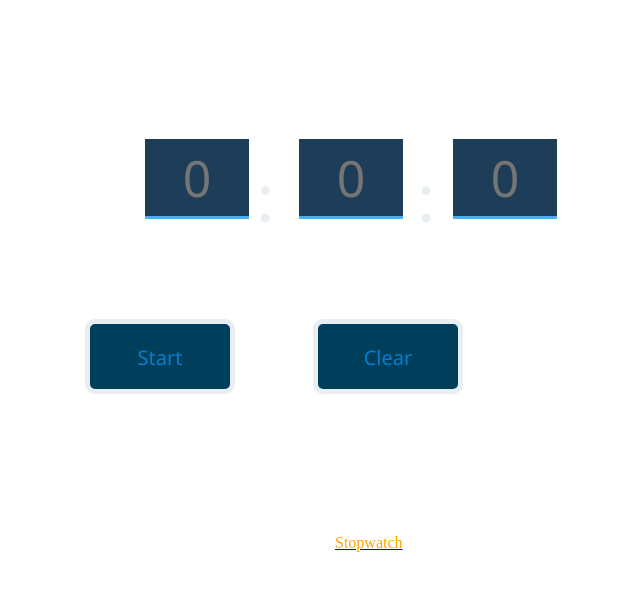
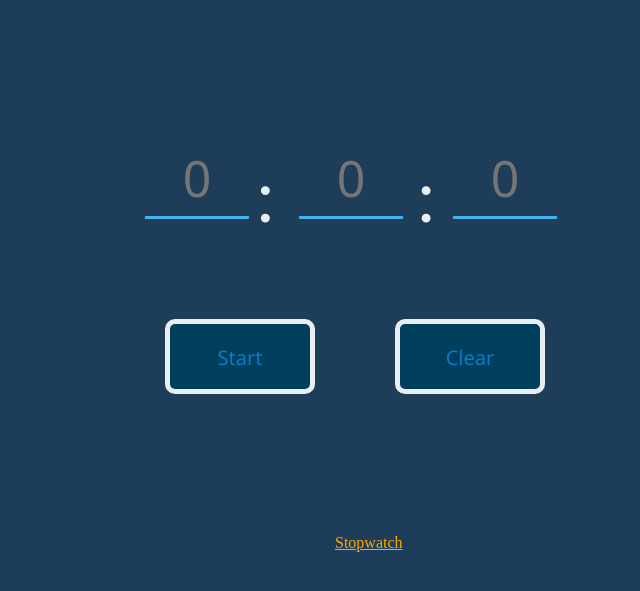
Before and after one commit to Larkspurrr/timer, a plain HTML site: page index.html in a window 1280 px wide. Shown: the part 179-770 px from the top of the page, without its empty margins (313-953 px from the left). Drawn offline with Linux system fonts and the light colour scheme.

Commit message:
Moved inline styles to this file.

```diff
--- a/style.css
+++ b/style.css
@@ -1,3 +1,7 @@
+body {
+    background-color: #1e3d58;
+}
+
 .text{
     color: #e8eef1;
 }
@@ -10,8 +14,8 @@ h1 {
 #buttonBox {
     display: grid;
     grid-template-columns: auto auto auto;
-    column-gap: 50px;
-    margin: 180px 390px;
+    column-gap: 80px;
+    margin: 180px 470px;
 }
 
 .button {
@@ -77,7 +81,7 @@ input::-webkit-inner-spin-button {
   margin: 0;
 }
 
-#stopwatchLink {
+#stopwatchAnchor {
     color: #ffa600;
 }
 
```
